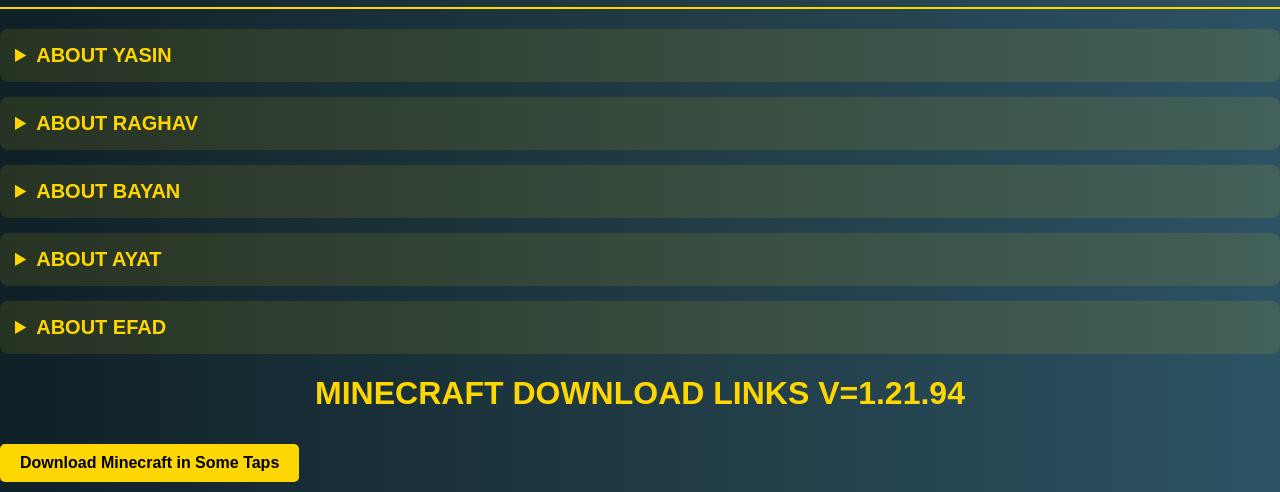
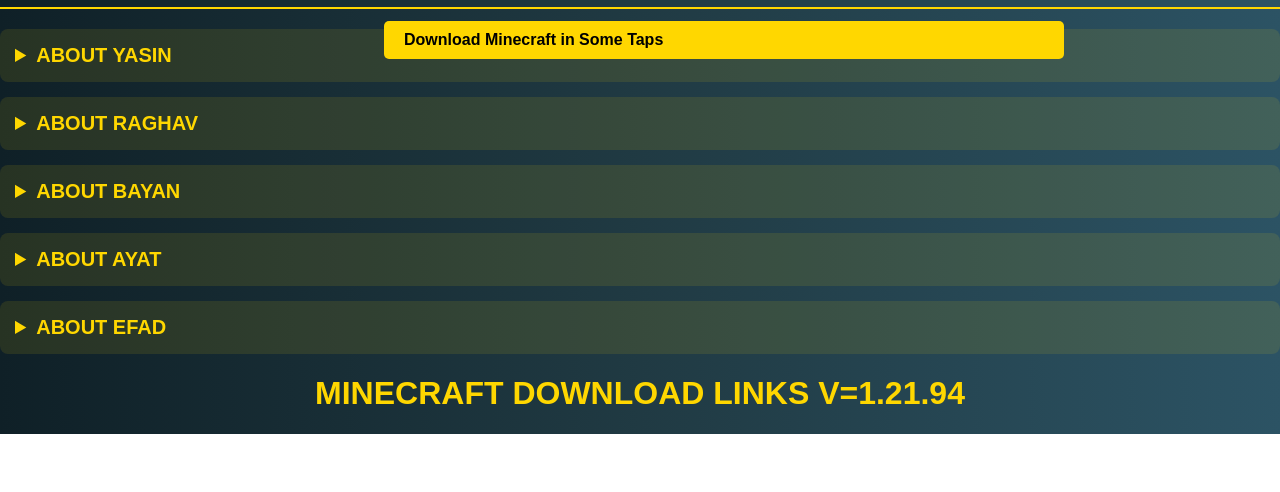
Before and after one commit to Yaseen44666A/Ultra-Gang, a plain HTML site: page index.html in a window 1280 px wide. Shown: the part 723-1215 px from the top of the page. After the commit the page ends 1157 px from the top, so only its background shows below. Drawn offline with Linux system fonts and the light colour scheme.

Commit message:
Adjust download link width and position

```diff
--- a/index.html
+++ b/index.html
@@ -88,7 +88,11 @@
     }
 
     a.download-link {
+      width: 50%;
       display: inline-block;
+      position: absolute;
+      bottom: 1%;
+      left: 30%;
       margin: 10px 0;
       padding: 10px 20px;
       background-color: #ffd700;
```
